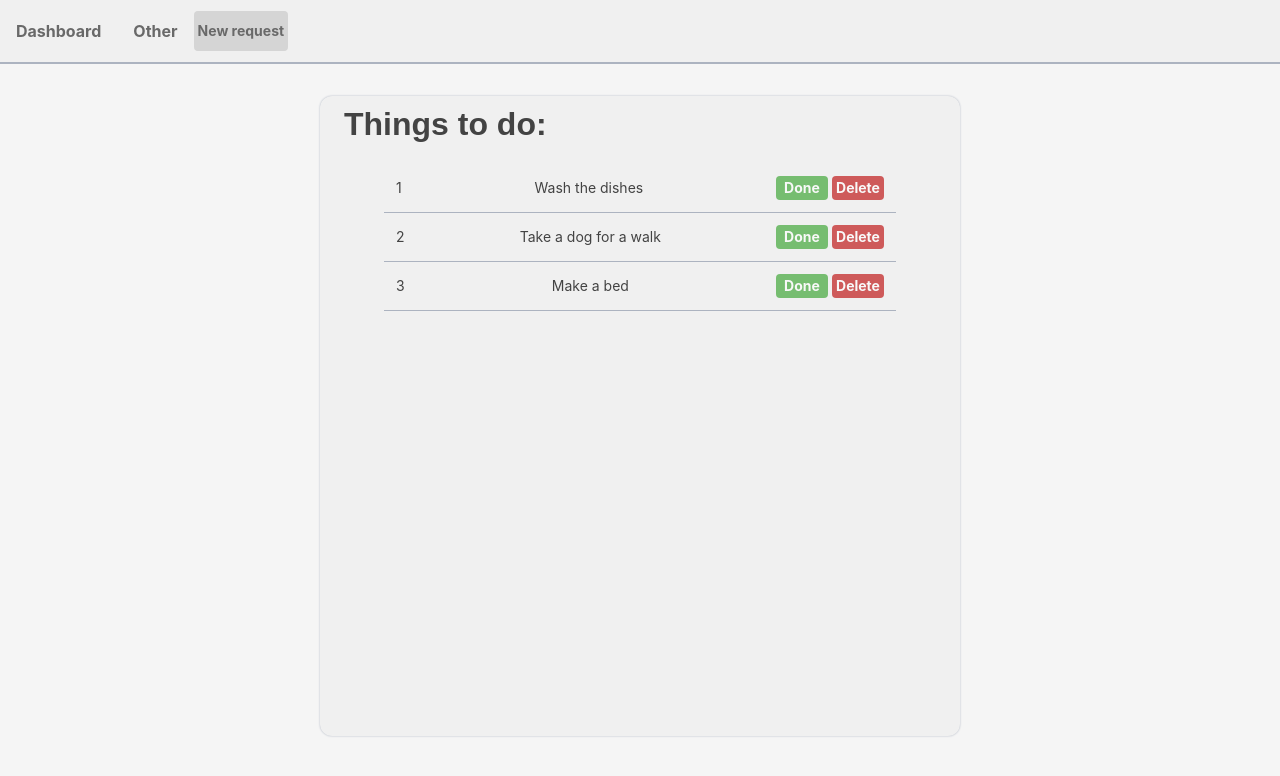
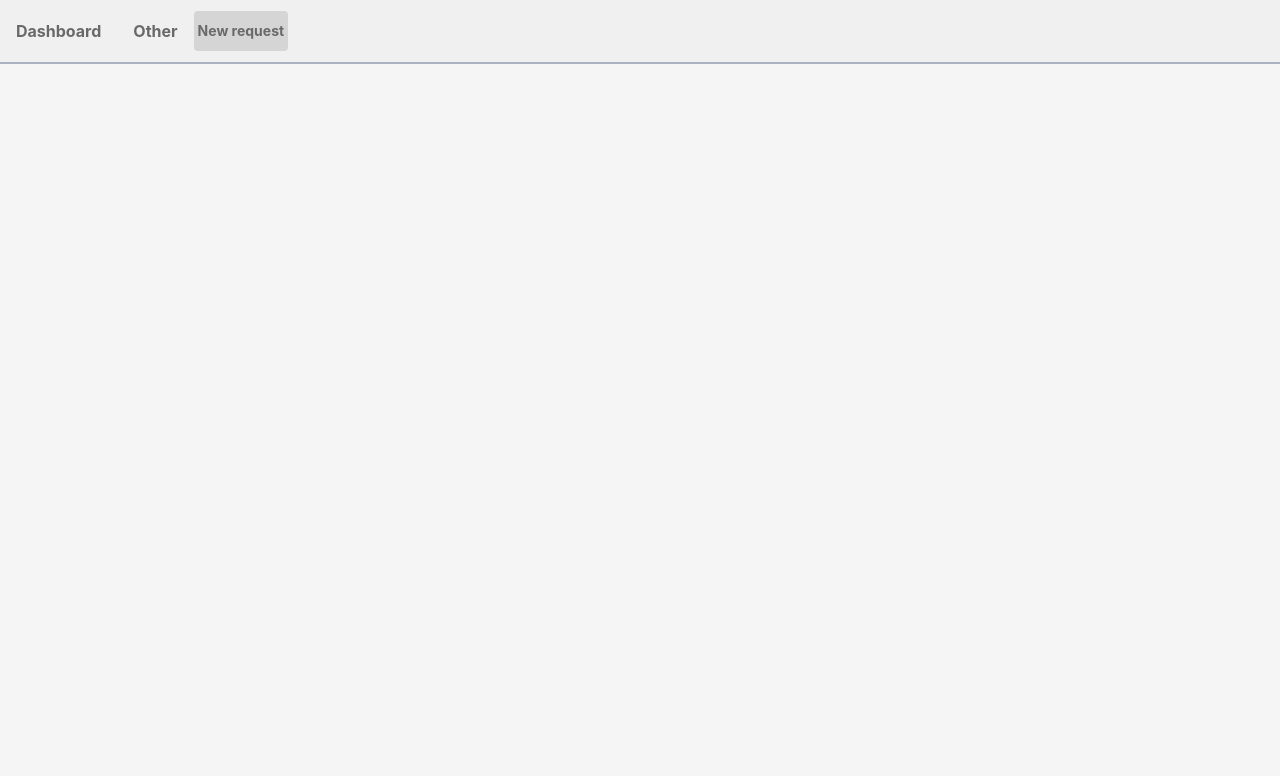
Before and after one commit to MSzostaq/TODO-List, a React (Create React App) app: page /notes in a window 1280 px wide. Before the commit this address led to /dashboard#/. Shown: the top 776 px of the page. Built offline with nearby package versions, Linux system fonts and the light colour scheme.

Commit message:
Names refactoring

```diff
--- a/src/views/Main.jsx
+++ b/src/views/Main.jsx
@@ -7,8 +7,8 @@ import {
 } from "react-router-dom";
 import styled, { ThemeProvider } from "styled-components";
 import { theme } from "constants/theme";
-import Dashboard from "views/Dashboard";
-import Other from "views/Other";
+import Notes from "views/Notes";
+import Reminders from "views/Reminders";
 import Sidebar from "components/Sidebar";
 
 const Wrapper = styled.div`
@@ -27,13 +27,13 @@ const Main = () => {
         <Wrapper>
           <View>
             <Switch>
-              <Route path="/dashboard">
-                <Dashboard />
+              <Route path="/reminders">
+                <Reminders />
               </Route>
-              <Route path="/other">
-                <Other />
+              <Route path="/notes">
+                <Notes />
               </Route>
-              <Redirect to="/dashboard" />
+              <Redirect to="/reminders" />
             </Switch>
             <Sidebar />
           </View>
--- a/src/views/Other.jsx
+++ b/src/views/Notes.jsx
@@ -3,7 +3,7 @@ import styled from "styled-components";
 import Button from "components/Button";
 
 const Wrapper = styled.div`
-  background-color: ${({ theme }) => theme.colors.error};
+  background-color: ${({ theme }) => theme.colors.background};
   position: relative;
   height: 100%;
 `;
@@ -14,7 +14,7 @@ const ViewWrapper = styled.div`
   justify-content: center;
 `;
 
-const Other = () => {
+const Notes = () => {
   return (
     <Wrapper>
       <ViewWrapper>
@@ -24,4 +24,4 @@ const Other = () => {
   );
 };
 
-export default Other;
+export default Notes;
--- a/src/views/Dashboard.jsx
+++ b/src/views/Reminders.jsx
@@ -1,6 +1,8 @@
 import React from "react";
 import styled from "styled-components";
-import Button from "components/Button";
+import { motion } from "framer-motion";
+import Icon from "components/Icon";
+import Input from "components/Input";
 
 const Wrapper = styled.div`
   background-color: ${({ theme }) => theme.colors.background};
@@ -20,12 +22,12 @@ const Card = styled.div`
   box-shadow: 0 0 2px 0 ${({ theme }) => theme.colors.darkPurple};
   overflow-y: auto;
   position: absolute;
-  top: 12%;
+  bottom: 4%;
   width: 80vw;
   height: 80vh;
 
   @media (min-width: 800px) {
-    width: 50vw;
+    width: 44vw;
   }
 `;
 
@@ -71,26 +73,20 @@ const Item = styled.h1`
   font-size: ${({ theme }) => theme.fontSize.m};
 `;
 
-const ButtonWrapper = styled.div`
+const StyledButton = styled(motion.button)`
+  background-color: transparent;
   display: flex;
-  align-items: center;
-  justify-content: center;
-  gap: 4px;
+  width: 26px;
+  height: 26px;
 `;
 
-const DoneButton = styled(Button)`
-  background-color: ${({ theme }) => theme.colors.succes};
-  width: 52px;
+const StyledIcon = styled(Icon)`
+  color: ${({ theme }) => theme.colors.darkGrey};
+  width: 24px;
   height: 24px;
 `;
 
-const DeleteButton = styled(Button)`
-  background-color: ${({ theme }) => theme.colors.error};
-  width: 52px;
-  height: 24px;
-`;
-
-const Dashboard = () => {
+const Reminders = () => {
   return (
     <Wrapper>
       <ViewWrapper>
@@ -100,30 +96,27 @@ const Dashboard = () => {
             <ItemWrapper>
               <ItemNumber>1</ItemNumber>
               <Item>Wash the dishes</Item>
-              <ButtonWrapper>
-                <DoneButton whileTap={{ scale: 0.95 }}>Done</DoneButton>
-                <DeleteButton whileTap={{ scale: 0.95 }}>Delete</DeleteButton>
-              </ButtonWrapper>
+              <StyledButton whileTap={{ scale: 0.95 }}>
+                <StyledIcon icon="close" />
+              </StyledButton>
             </ItemWrapper>
           </CardItem>
           <CardItem>
             <ItemWrapper>
               <ItemNumber>2</ItemNumber>
               <Item>Take a dog for a walk</Item>
-              <ButtonWrapper>
-                <DoneButton whileTap={{ scale: 0.95 }}>Done</DoneButton>
-                <DeleteButton whileTap={{ scale: 0.95 }}>Delete</DeleteButton>
-              </ButtonWrapper>
+              <StyledButton whileTap={{ scale: 0.95 }}>
+                <StyledIcon icon="close" />
+              </StyledButton>
             </ItemWrapper>
           </CardItem>
           <CardItem>
             <ItemWrapper>
               <ItemNumber>3</ItemNumber>
               <Item>Make a bed</Item>
-              <ButtonWrapper>
-                <DoneButton whileTap={{ scale: 0.95 }}>Done</DoneButton>
-                <DeleteButton whileTap={{ scale: 0.95 }}>Delete</DeleteButton>
-              </ButtonWrapper>
+              <StyledButton whileTap={{ scale: 0.95 }}>
+                <StyledIcon icon="close" />
+              </StyledButton>
             </ItemWrapper>
           </CardItem>
         </Card>
@@ -132,4 +125,4 @@ const Dashboard = () => {
   );
 };
 
-export default Dashboard;
+export default Reminders;
```
